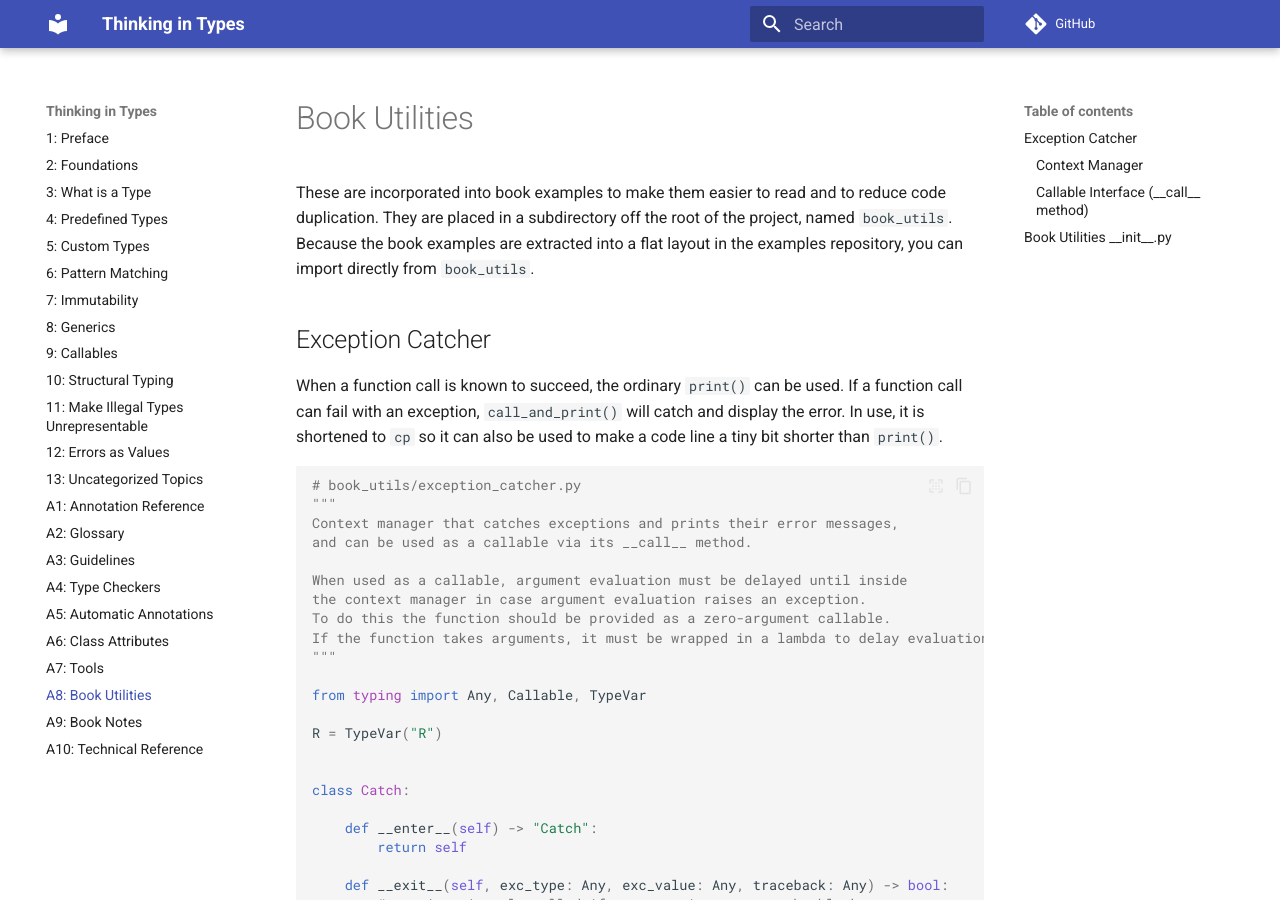
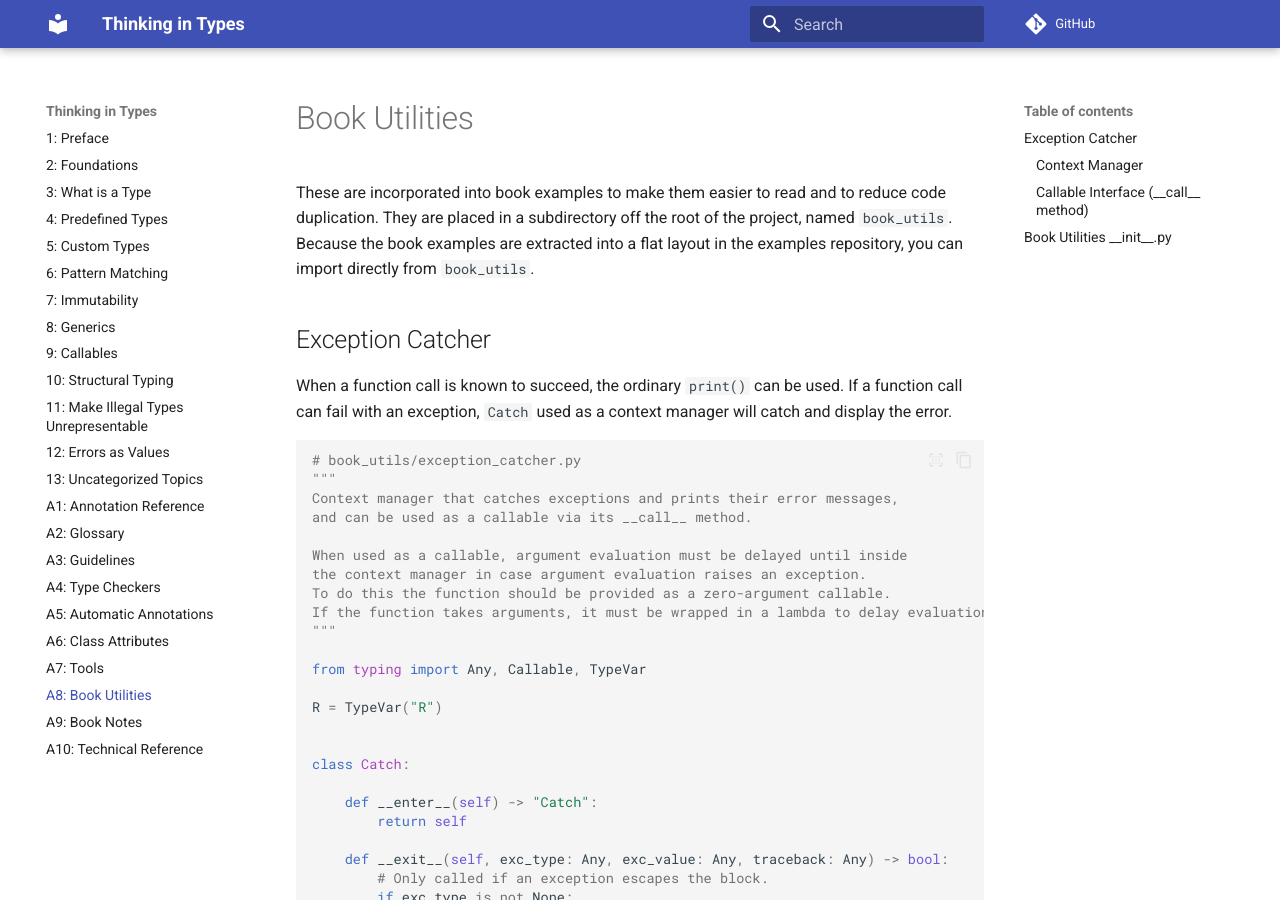
Before and after one commit to ThinkingInTypes/ThinkingInTypes.github.io, an MkDocs documentation site: the page built from Chapters/A08_Book_Utilities.md, in a window 1280 px wide and 900 px high. Built offline with MkDocs 1.6.1 and Material for MkDocs 9.7.7, drawn with Linux system fonts in a browser that asks for light colours; comment, search, counter and statistics services are not loaded; some of the changed text lies outside the part shown.

Commit message:
Update A08_Book_Utilities.md

````diff
--- a/Chapters/A08_Book_Utilities.md
+++ b/Chapters/A08_Book_Utilities.md
@@ -7,8 +7,7 @@ Because the book examples are extracted into a flat layout in the examples repos
 ## Exception Catcher
 
 When a function call is known to succeed, the ordinary `print()` can be used.
-If a function call can fail with an exception, `call_and_print()` will catch and display the error.
-In use, it is shortened to `cp` so it can also be used to make a code line a tiny bit shorter than `print()`.
+If a function call can fail with an exception, `Catch` used as a context manager will catch and display the error.
 
 ```python
 # book_utils/exception_catcher.py
@@ -33,7 +32,7 @@ class Catch:
         return self
 
     def __exit__(self, exc_type: Any, exc_value: Any, traceback: Any) -> bool:
-        # __exit__ is only called if an exception escapes the block.
+        # Only called if an exception escapes the block.
         if exc_type is not None:
             print(f"Error: {exc_value}")
         return True
@@ -159,9 +158,9 @@ with Catch():  # Single-failure simple form
 with Catch():
     print(foo(42, Fob(42)))  # Must explicitly print
 ## foo(42, Fob(x=42)) succeeded
-with (
-    Catch() as catch
-):  # Lambda form displays successful result
+
+# Lambda form displays successful result:
+with Catch() as catch:
     catch(lambda: foo(42, Fob(42)))
 ## foo(42, Fob(x=42)) succeeded
 
````
